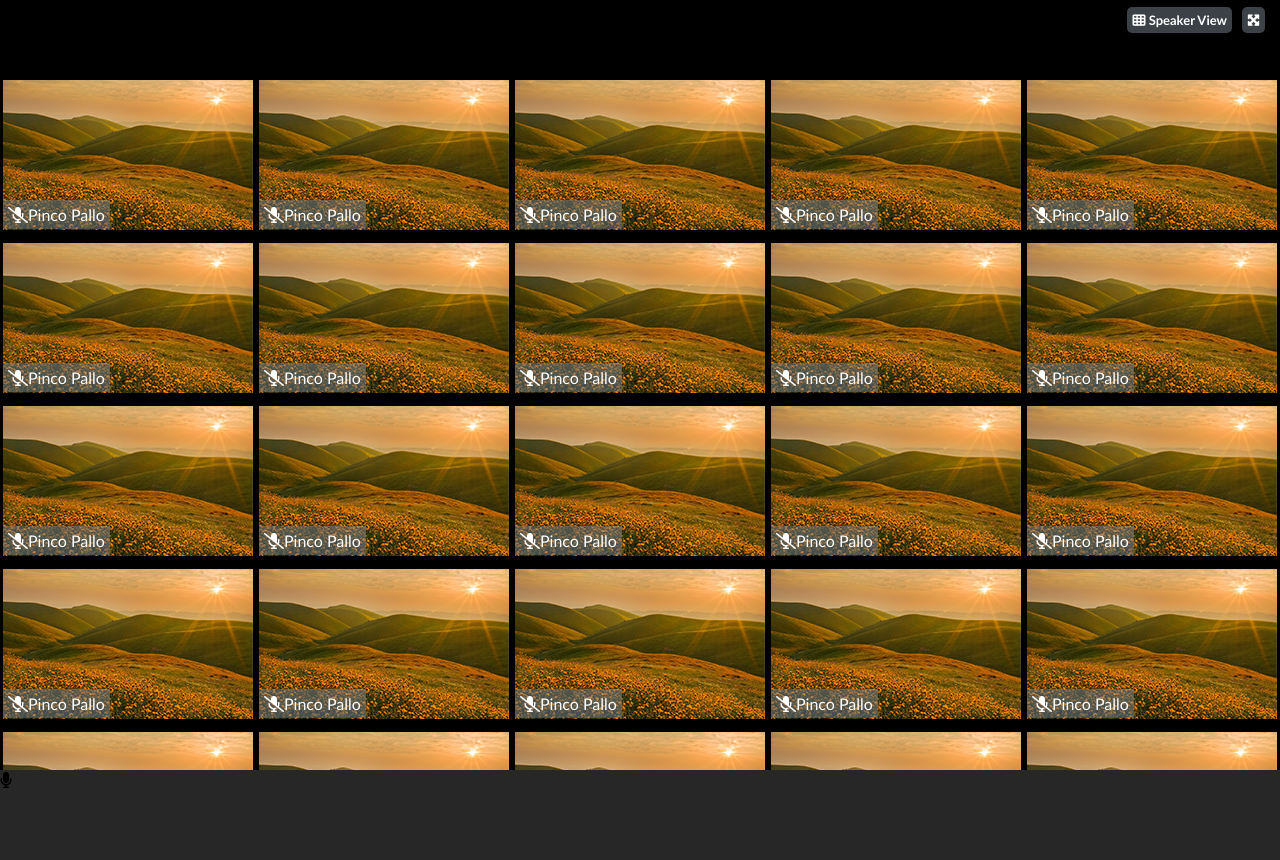
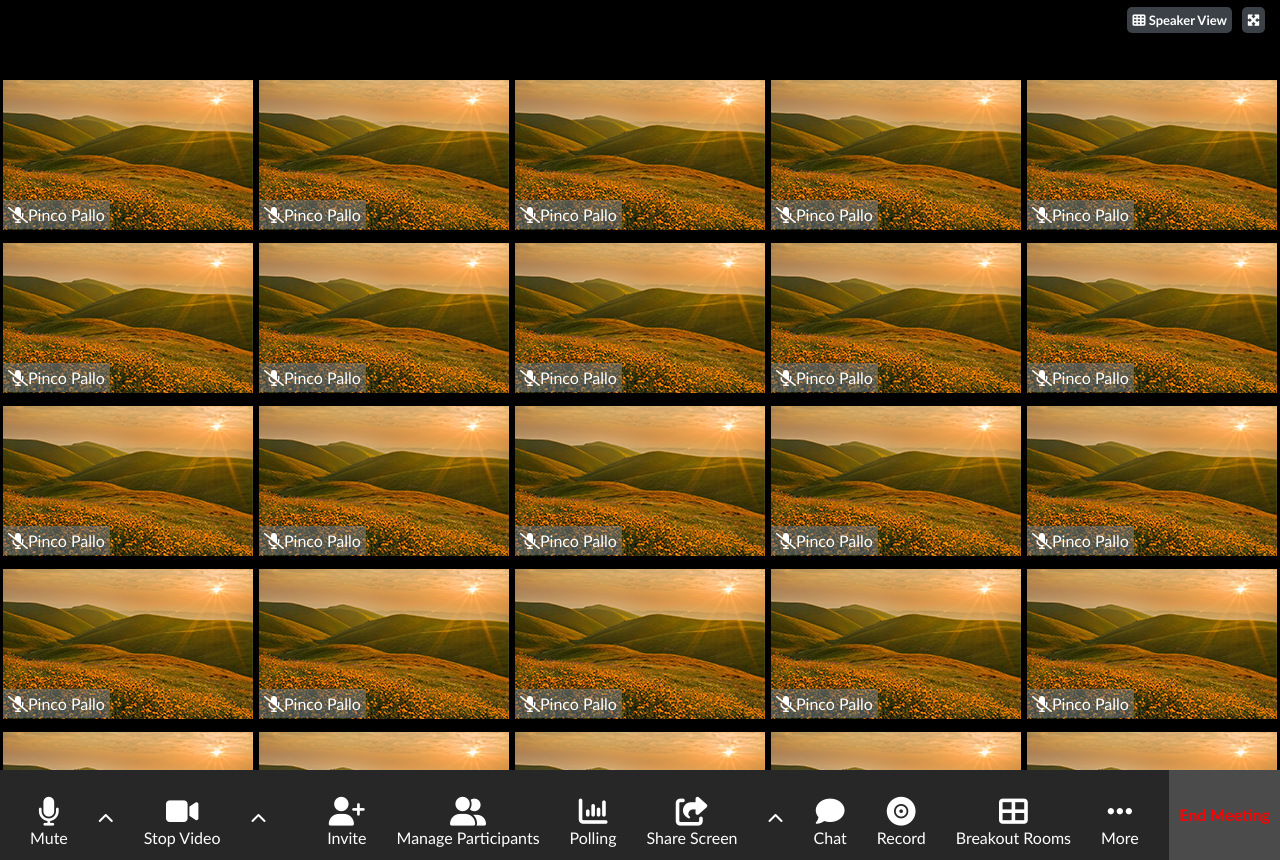
Before and after one commit to simoneaucello/html-css-zoom, a plain HTML site: page index.html in a window 1280 px wide. Drawn offline with Linux system fonts and the light colour scheme.

Commit message:
[add] footer to html css

```diff
--- a/assets/css/style.css
+++ b/assets/css/style.css
@@ -29,7 +29,6 @@ header ul{
 
 header ul li{
   padding: 0 5px;
-
 }
 
 header ul a{
@@ -53,11 +52,6 @@ main{
 }
 
 
-.debug{
-  /* background-color: blueviolet; */
-
-}
-
 .flexed{
   display: flex;
 }
@@ -70,8 +64,6 @@ main{
 
 img{
   max-width: 100%;
-  /* padding-top: 5px;
-  padding-bottom: 10px; */
 }
 
 .icons{
@@ -101,4 +93,51 @@ img{
 footer{
   background-color: #272727;
   height: 90px;
+
 }
+
+.bottom-menu{
+color: white;
+}
+
+.bot-flex{
+  justify-content: space-between;
+  align-items: center;
+}
+
+.menu{
+
+}
+
+.menu li{
+  justify-content: space-around;
+  align-items: center;
+  list-style: none;
+  padding-left: 30px;
+  padding-top: 10px;
+}
+
+.menu li a{
+  text-align: center;
+  display: block;
+  font-size: 1.8rem;
+  color: white;
+}
+
+.fa-chevron-up{
+  vertical-align:top;
+  line-height: 50px;
+}
+
+
+footer nav ul li{
+  color: white;
+}
+
+.end-meet{
+  color: red;
+  background-color: #4b4b4b;
+  line-height: 70px;
+  padding: 10px;
+
+}
--- a/index.html
+++ b/index.html
@@ -270,25 +270,51 @@
               <span><i class="fa-solid fa-microphone-slash"></i>Pinco Pallo</span>
               </div>
           </div>
-
-
-
-
-
         </div>
-
       </div>
     </section>
 
   </main>
 
   <footer>
-    <div class="audio-video">
-      <div class="mute">
-        <i class="fa-solid fa-microphone"></i>
-      </div>
+    <section class="flexed bot-flex">
+    <div class="bottom-menu">
+      <nav>
+        <ul class="menu flexed">
+          <li><a href=""><i class="fa-solid fa-microphone"></i></a>Mute</li>
+          <li><i class="fa-solid fa-chevron-up"></i></li>
+          <li><a href=""><i class="fa-solid fa-video"></i></a>Stop Video</li>
+          <li><i class="fa-solid fa-chevron-up"></i></li>
+        </ul>
+      </nav>
+    </div>
+
+    <div  class="center-menu">
+      <nav>
+        <ul class="menu flexed">
+          <li><a href=""><i class="fa-solid fa-user-plus"></i></a>Invite</li>
+          <li><a href=""><i class="fa-solid fa-user-group"></i></a>Manage Participants</li>
+          <li><a href=""><i class="fa-solid fa-chart-column"></i></a>Polling</li>
+          <li><a href=""><i class="fa-solid fa-share-from-square"></i></a>Share Screen</li>
+          <li><i class="fa-solid fa-chevron-up"></i></li>
+          <li><a href=""><i class="fa-solid fa-comment"></i></a>Chat</li>
+          <li><a href=""><i class="fa-solid fa-record-vinyl"></i></a>Record</li>
+          <li><a href=""><i class="fa-solid fa-table-cells-large"></i></a>Breakout Rooms</li>
+          <li><a href=""><i class="fa-solid fa-ellipsis"></i></a>More</li>
+
+        </ul>
+      </nav>
+    </div>
+
+    <div class="end-meet">
+      <h4>End Meeting</h4>
+
 
     </div>
+
+
+
+  </section>
 
   </footer>
 
```
